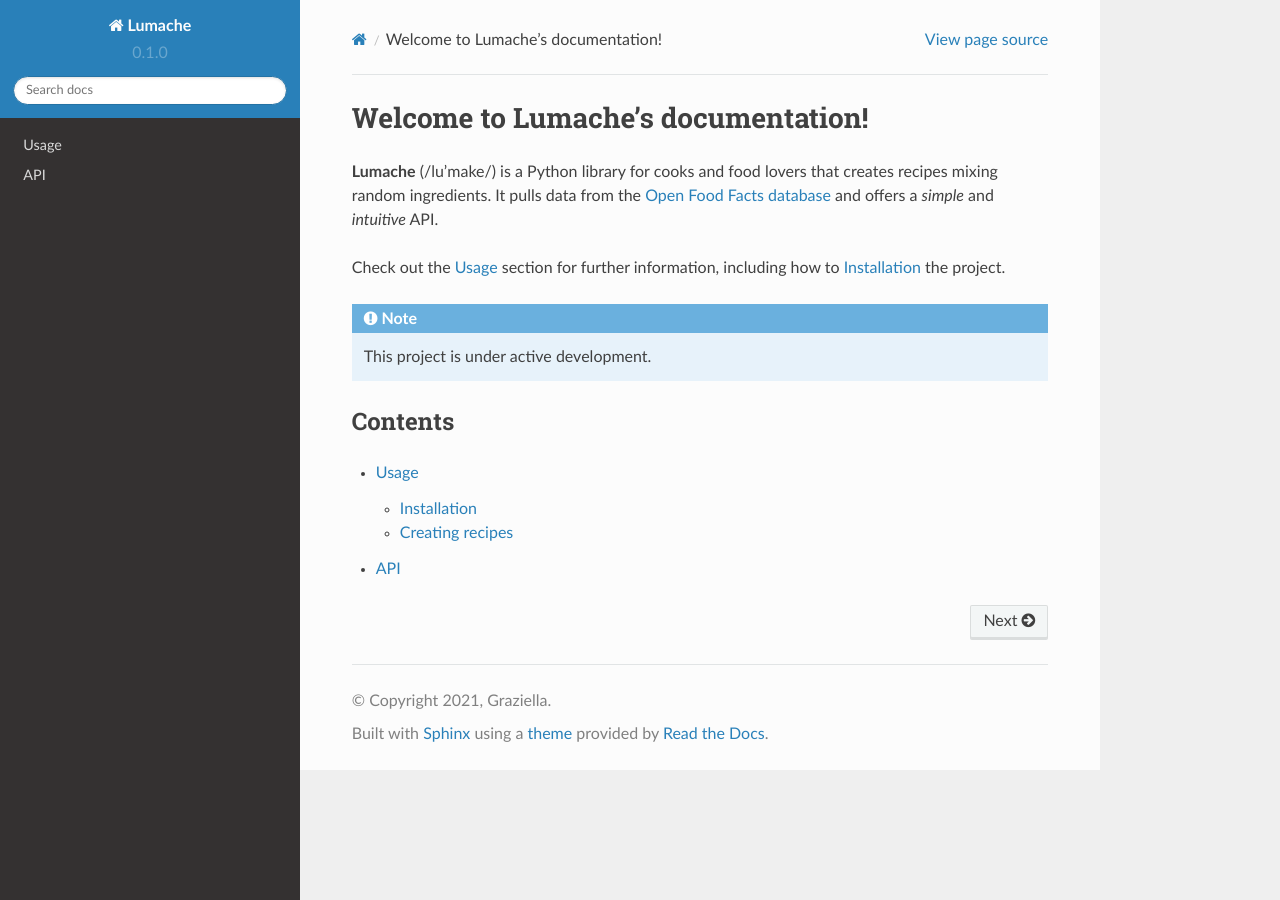
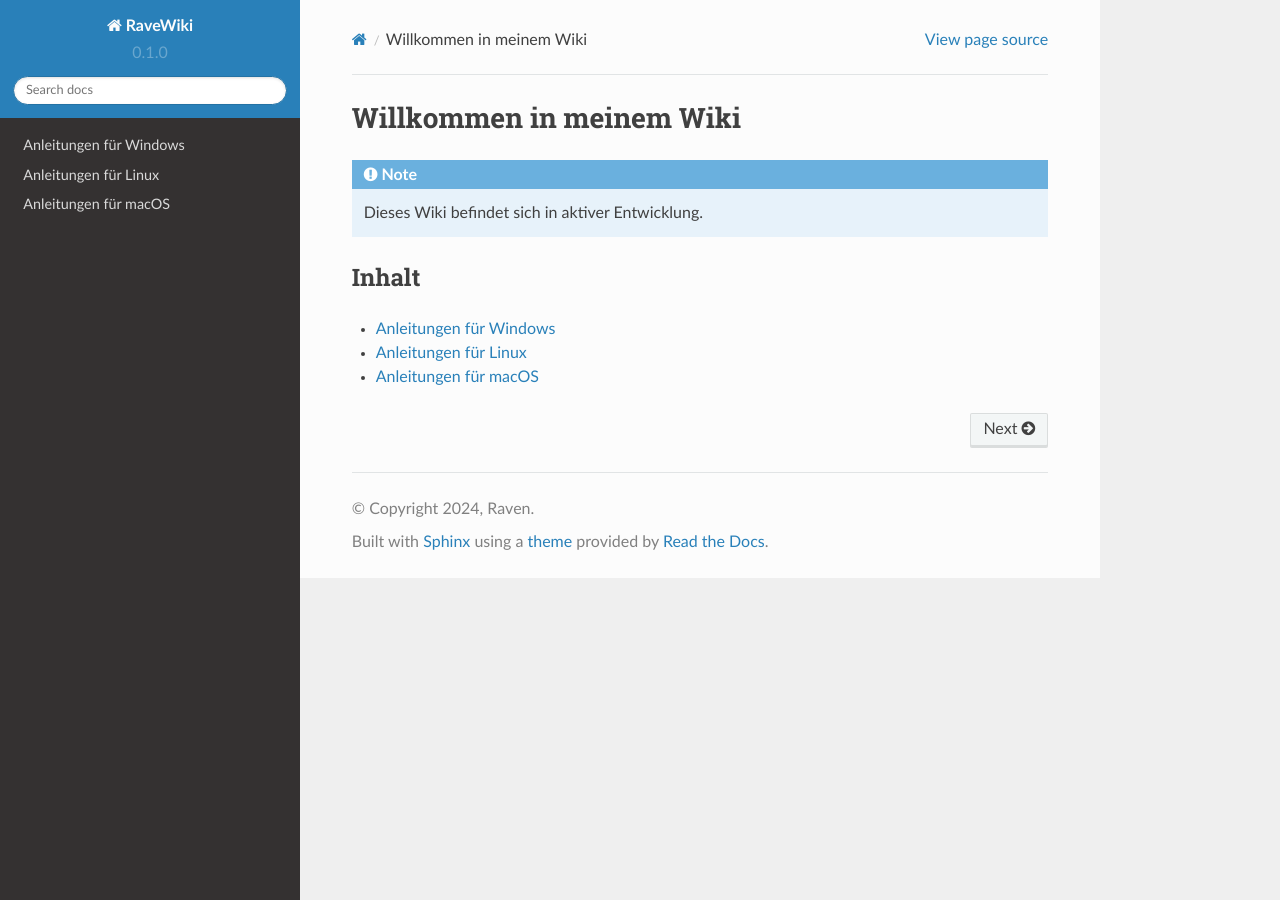
Before and after one commit to SirenTheSiren/ravewiki-en, a Sphinx documentation site: the page built from docs/source/index.rst, in a window 1280 px wide. Built offline with Sphinx 7.4.7 and the Read the Docs theme 2.0.0, drawn with Linux system fonts in a browser that asks for light colours.

Commit message:
Initial Commit

```diff
--- a/docs/source/conf.py
+++ b/docs/source/conf.py
@@ -2,9 +2,9 @@
 
 # -- Project information
 
-project = 'Lumache'
-copyright = '2021, Graziella'
-author = 'Graziella'
+project = 'RaveWiki'
+copyright = '2024, Raven'
+author = 'Raven'
 
 release = '0.1'
 version = '0.1.0'
--- a/docs/source/index.rst
+++ b/docs/source/index.rst
@@ -1,22 +1,14 @@
-Welcome to Lumache's documentation!
+Willkommen in meinem Wiki
 ===================================
 
-**Lumache** (/lu'make/) is a Python library for cooks and food lovers
-that creates recipes mixing random ingredients.
-It pulls data from the `Open Food Facts database <https://world.openfoodfacts.org/>`_
-and offers a *simple* and *intuitive* API.
+.. note::
+   Dieses Wiki befindet sich in aktiver Entwicklung.
 
-Check out the :doc:`usage` section for further information, including
-how to :ref:`installation` the project.
-
-.. note::
-
-   This project is under active development.
-
-Contents
+Inhalt
 --------
 
 .. toctree::
 
-   usage
-   api
+   windows
+   linux
+   macos
--- /dev/null
+++ b/docs/source/linux.rst
@@ -0,0 +1,2 @@
+Anleitungen für Linux
+=====
--- /dev/null
+++ b/docs/source/macos.rst
@@ -0,0 +1,2 @@
+Anleitungen für macOS
+=====
--- /dev/null
+++ b/docs/source/windows.rst
@@ -0,0 +1,2 @@
+Anleitungen für Windows
+=====
--- /dev/null
+++ b/docs/source/windows/PSWindowsUpdate.rst
@@ -0,0 +1,2 @@
+Windows Updates mit PowerShell durchführen
+=====
--- /dev/null
+++ b/docs/source/windows/readme.rst
@@ -0,0 +1,5 @@
+Anleitungen für Windows
+
+.. toctree::
+
+  PSWindowsUpdate
```
